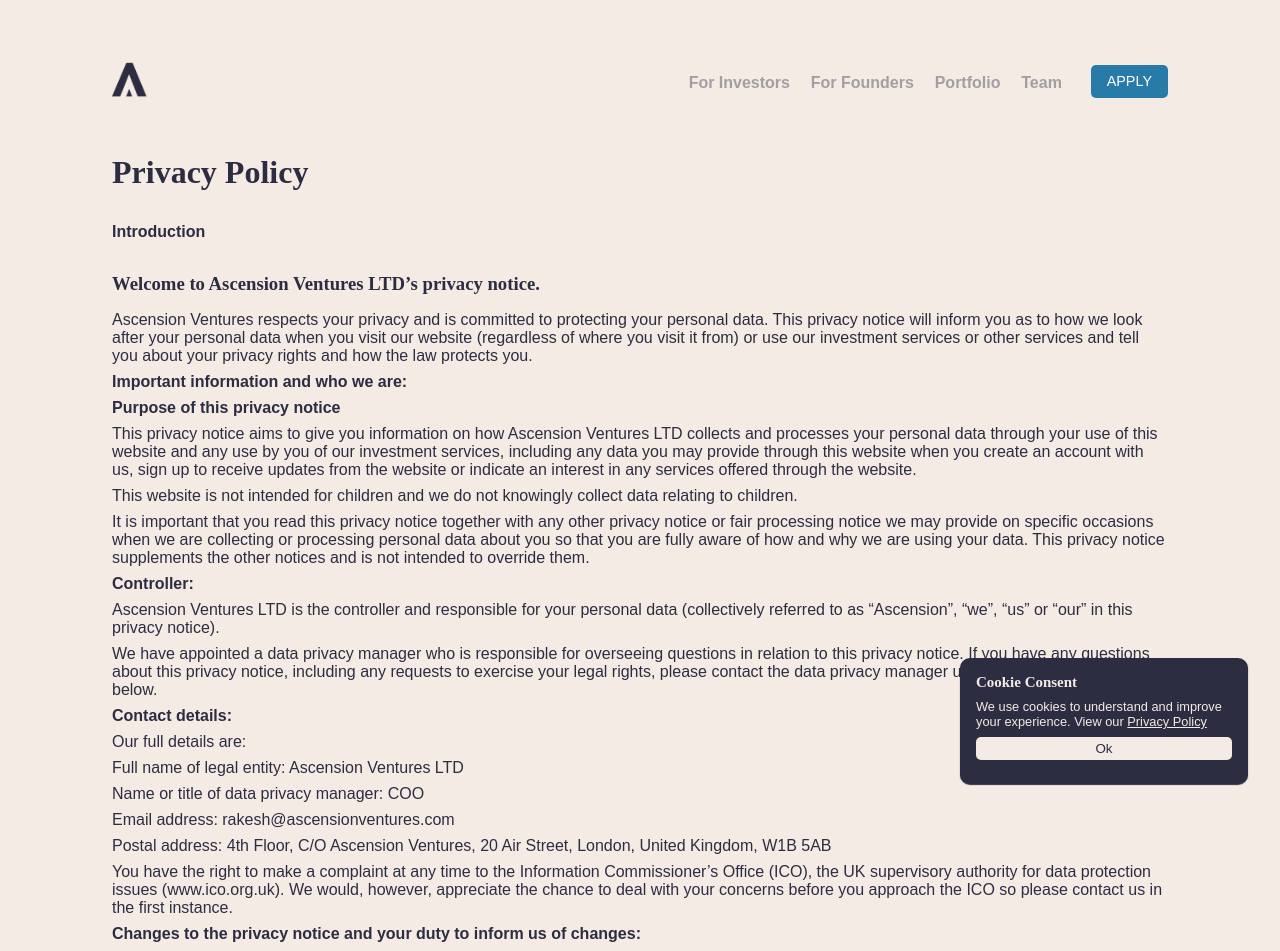
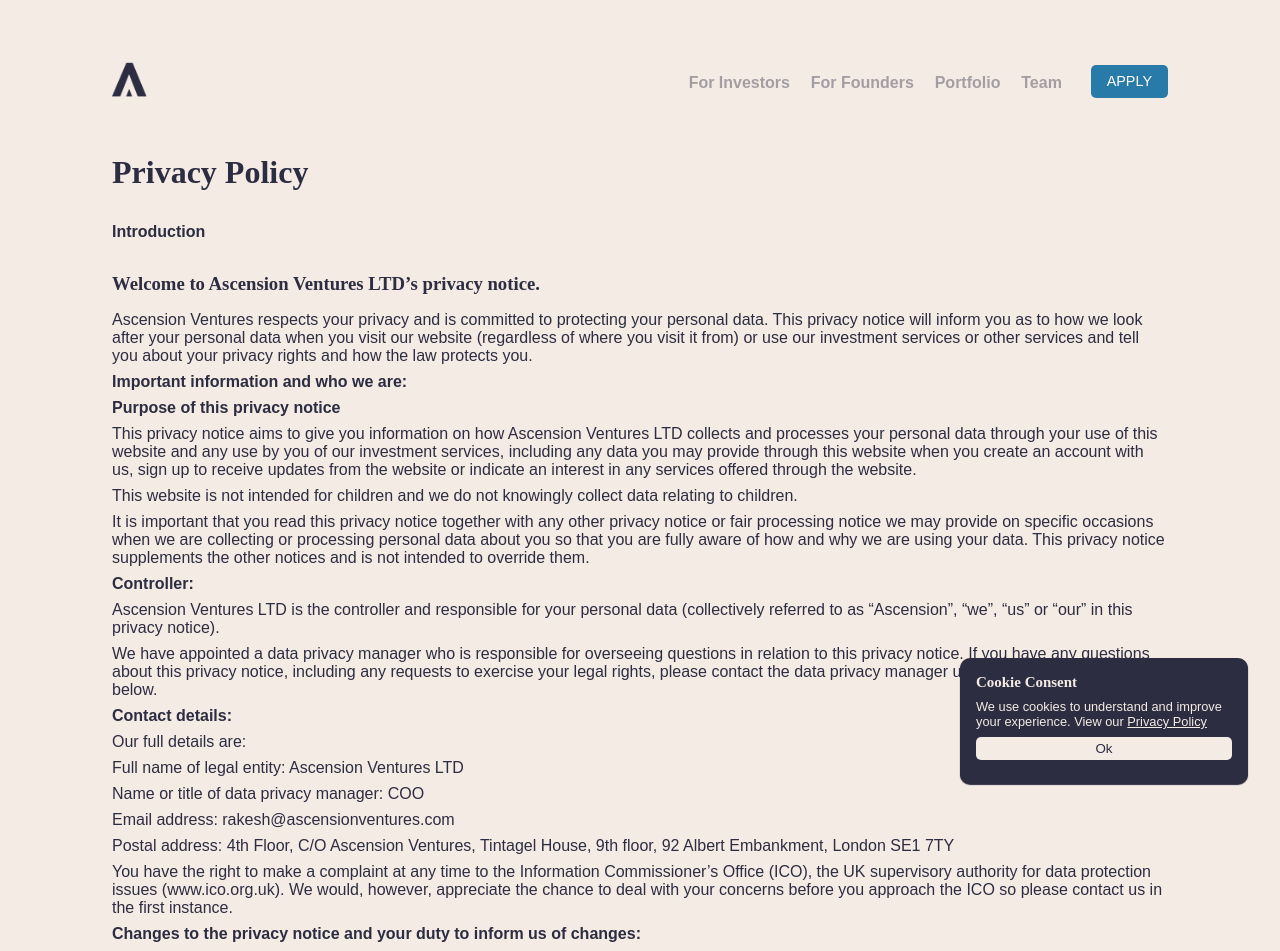
Before and after one commit to nicoalbanese/ascension-site-rebrand, a Next.js app: page /privacy in a window 1280 px wide. Shown: the top 951 px of the page. Built offline with nearby package versions, Linux system fonts and the light colour scheme; a web font is replaced by a local one.

Commit message:
changed copyright and address

```diff
--- a/components/Footer.js
+++ b/components/Footer.js
@@ -174,7 +174,7 @@
         </div>
         <div className='lower-section'>
           <p>
-            © 2010 - 2021 Ascension Ventures Limited. All Rights Reserved.{" "}
+            © 2010 - 2022 Ascension Ventures Limited. All Rights Reserved.{" "}
             <span>
               <Link href='/legal'>
                 <a>LEGAL</a>
--- a/pages/legal.js
+++ b/pages/legal.js
@@ -31,7 +31,7 @@
           <h3>Company Information</h3>
           <p>
             Ascension Ventures is an investment advisory firm whose registered
-            office is at 20 Air Street, 4th Floor, London, England, W1B 5AN.
+            office is at Tintagel House, 9th floor, 92 Albert Embankment, London SE1 7TY.
             Ascension Ventures Limited is registered in England and Wales No
             07766902 and which is authorised and regulated in the UK by the
             Financial Conduct Authority (“FCA”), Firm Reference Number 833108.
--- a/pages/privacy.js
+++ b/pages/privacy.js
@@ -83,8 +83,7 @@
         <p>Name or title of data privacy manager: COO</p>
         <p>Email address: rakesh@ascensionventures.com</p>
         <p>
-          Postal address: 4th Floor, C/O Ascension Ventures, 20 Air Street,
-          London, United Kingdom, W1B 5AB
+          Postal address: 4th Floor, C/O Ascension Ventures, Tintagel House, 9th floor, 92 Albert Embankment, London SE1 7TY
         </p>
         <p>
           You have the right to make a complaint at any time to the Information
@@ -730,15 +729,13 @@
           Ascension Ventures Limited
           <br />
           <br />
-          4th Floor 20 Air Street
+          Tintagel House, 9th floor, 92 Albert Embankment
           <br />
-          London W1B 5AN,
+          London SE1 7TY
           <br />
           <br />
           United Kingdom
           <br />
-          <br />
-          info@ascensionventures.com
         </p>
       </Wrapper>
     </Layout>
```
